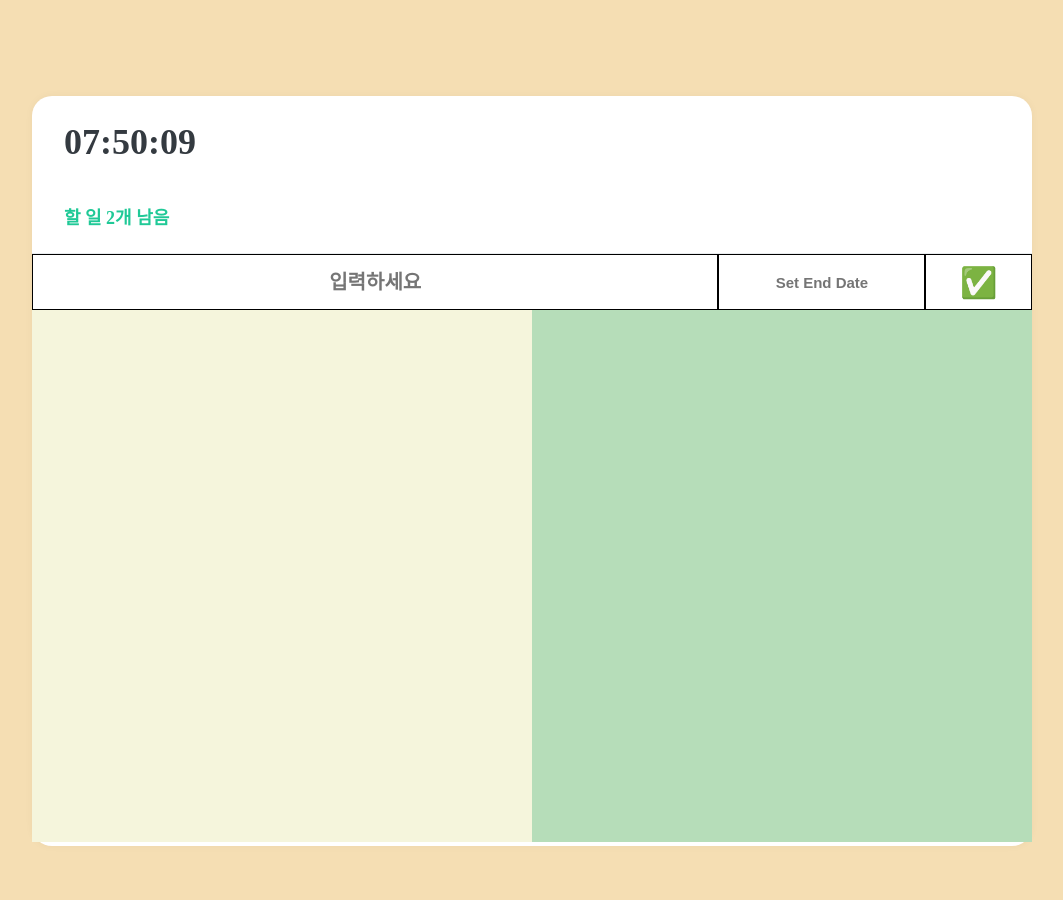
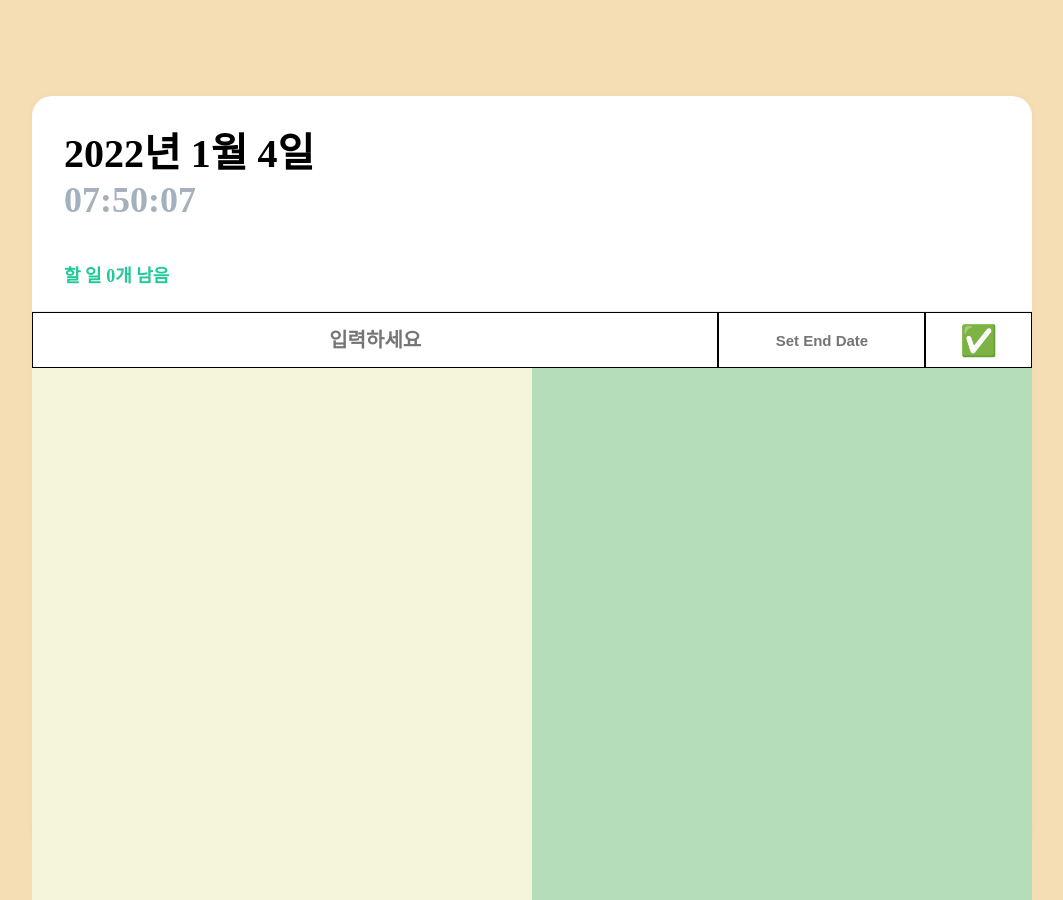
Before and after one commit to moonchop/Todolist, a React (Create React App) app: page / in a window 1280 px wide. Shown: the whole page, without its empty margins (108-1171 px from the left). Before the commit the page ends 878 px from the top, so only its background shows below. Built offline with nearby package versions, Linux system fonts and the light colour scheme.

Commit message:
add Date,leftListNum in Head

```diff
--- a/src/App.js
+++ b/src/App.js
@@ -3,12 +3,11 @@ import React from 'react';
 import Template from "./components/template/Template"
 import Head from "./components/head/Head"
 import List from "./components/list/List"
-import Time from "./components/time/Time"
+
 function App() {
   return (
     <div>
       <Template>
-       <Head/>
        <List/>
       </Template>
 
--- a/src/components/head/Head.jsx
+++ b/src/components/head/Head.jsx
@@ -2,17 +2,25 @@ import {React,useState,useEffect} from 'react';
 import "./head.css"
 
 
-function Head(){
+function Head({leftList}){
     const [clock,setClock]=useState("");
-    const [fullDate,setFullDate]=useState("")
+    const [fullDate,setFullDate]=useState("");
+
+    useEffect(() => {
+
+        {
+            const newDay=new Date();
+            const year=newDay.getYear()
+            const month=newDay.getMonth()
+            const days=newDay.getDay()
+
+            setFullDate(`${year+1900}년 ${month+1}월 ${days}일`)
+            console.log('helo')
+        }
+
+    }, []);
 
 
-    const date=()=>{
-        // const newDay=new Date();
-        // const year=newDay.getYear()
-        // setFullDate(`${year}`)
-        console.log('helo')
-    }
     const time=()=>{
         const newDay=new Date();
         const hours=String(newDay.getHours()).padStart(2,"0");
@@ -31,9 +39,9 @@ function Head(){
 
     return(
         <div className="head">
+            <b className="day">{fullDate}</b>
             <h1> {clock} </h1>
-            <div className="day">{}</div>
-            <div className="tasks-left">할 일 2개 남음</div>
+            <div className="tasks-left">할 일 {leftList}개 남음</div>
         </div>
     )
 }
--- a/src/components/head/head.css
+++ b/src/components/head/head.css
@@ -12,12 +12,12 @@
 h1 {
     margin: 0;
     font-size: 36px;
-    color: #343a40;
+    color: #a5b0bd;
   }
 .day {
     margin-top: 4px;
-    color: #868e96;
-    font-size: 21px;
+
+    font-size: 40px;
   }
 .tasks-left {
     color: #20c997;
--- a/src/components/list/List.jsx
+++ b/src/components/list/List.jsx
@@ -3,6 +3,8 @@ import Moment from 'react-moment';
 import 'moment/locale/ko';
 import './list.css'
 import Time from '../time/Time';
+import Head from '../head/Head';
+
 
 function List(props){
 
@@ -37,6 +39,7 @@ function List(props){
             }
         ])
         setText('');
+
     }
     //List 삭제
     const onDelete=(id)=>{
@@ -47,7 +50,6 @@ function List(props){
     //List Check 기능
 
     const onCheck=(id,text)=>{
-
         setTodo(todo.filter(todo => {
             if(todo.id===id) check_date=todo.date;
             return todo.id!==id
@@ -91,6 +93,7 @@ function List(props){
 
     return(
         <div className='List'>
+            <Head leftList={todo.length}></Head>
             <div className='input'>
                 <input id="textinput" type="text" placeholder='입력하세요' value={text} onChange={onChange} onKeyPress={(e)=>{if(e.key==='Enter')onAdd()}}></input>
                 <Time id="datebtn" getDate={endDate}/>
```
Also changed, not shown: src/components/create/Create.jsx (deleted, +0 -14 lines), src/components/item/Item.jsx (added, +14 -0 lines), src/components/create/create.css (deleted).
